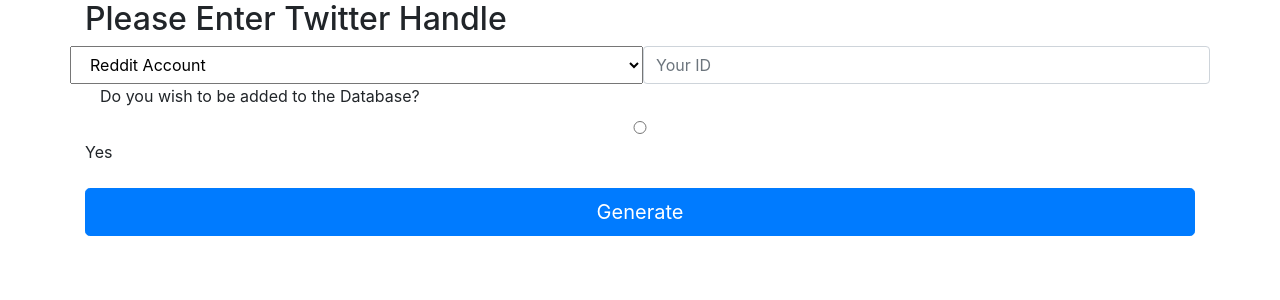
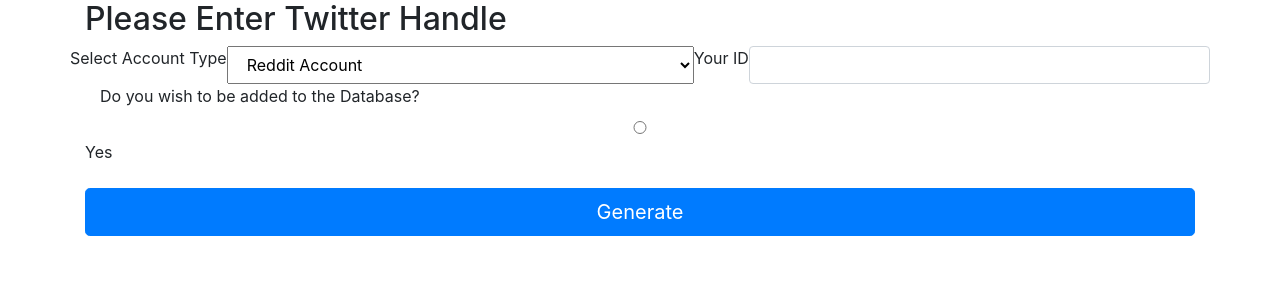
Before and after one commit to skyepurchase/HexBridgeChallenge, a Flask app: template templates/index.html in a window 1280 px wide. Shown: the top 300 px of the page. Run offline with Flask 2, Linux system fonts and the light colour scheme; the template is opened without the code that fills it, so the values that code supplies are empty; parts of the project's set-up code (start-up, migrations or seed data) failed here and were passed over; some libraries are stand-ins or nearby versions.

Commit message:
Extra UI stuff

```diff
--- a/static/js/index.js
+++ b/static/js/index.js
@@ -6,18 +6,25 @@ $(function() {
     let select = document.getElementById('social');
     select.addEventListener('change', e => {
         if (e.target.value === 'both') {
-            $('#idForm').append('<input type="text" id="inputID2" name="ID" class="col form-control" placeholder="Your ID" required/>')
+            $("#inputID").attr("placeholder", "Your Reddit ID");
+            $('#idForm').append('<input type="text" id="inputID2" name="ID" class="col form-control" placeholder="Your Twitter ID" required/>')
             both = true;
+        } else if (e.target.value === 'twitter') {
+            $("#inputID").attr("placeholder", "Your Twitter ID");
+            let ID2el = document.getElementById('inputID2');
+            ID2el.parentNode.removeChild(ID2el); // Such a weird way of doing it but it works
         } else {
+            $("#inputID").attr("placeholder", "Your Reddit ID");
             let ID2el = document.getElementById('inputID2');
-            ID2el.parentNode.removeChild(ID2el); // Such a weird wat of doing it but it works
+            ID2el.parentNode.removeChild(ID2el);
         }
     })
 
     $('form').on("submit", function(e) {
         const ID = $('#inputID').val();
+        let ID2;
         if(both) {
-            const ID2 = $('#inputID2').val();
+            ID2 = $('#inputID2').val();
         }
 
         if (ID) {
@@ -32,7 +39,8 @@ $(function() {
                     senddata = {'consent': consent, 'reddit': ID};
                     break;
                 case "both":
-                    senddata = {'consent': consent, 'reddit':ID, 'twitter':ID2}
+                    senddata = {'consent': consent, 'reddit':ID, 'twitter':ID2};
+                    break;
                 default:
                     senddata = {'consent': consent};
             }
--- a/templates/index.html
+++ b/templates/index.html
@@ -22,12 +22,14 @@
         <form class="form-twitter-id" role="form">
             <h2 class="form-twitter-id-heading">Please Enter Twitter Handle</h2>
             <div class="row" id="idForm">
+                <label for="social">Select Account Type</label>
                 <select class="col" id="social" name="dropdown">
                     <option value="both" name="both" selected>Both</option>
                     <option value="twitter" selected>Twitter Account</option>
                     <option value="reddit" selected>Reddit Account</option>
                 </select>
-                <input type="text" id="inputID" name="ID" class="col form-control" placeholder="Your ID" required/>
+                <label for="inputID">Your ID</label>
+                <input type="text" id="inputID" name="ID" class="col form-control" required/>
             </div>
             <label for="consent" class="col">Do you wish to be added to the Database?</label>
             <input class="col" type="radio" id="consent" name="consent" value="yes"/> Yes<br><br>
```
